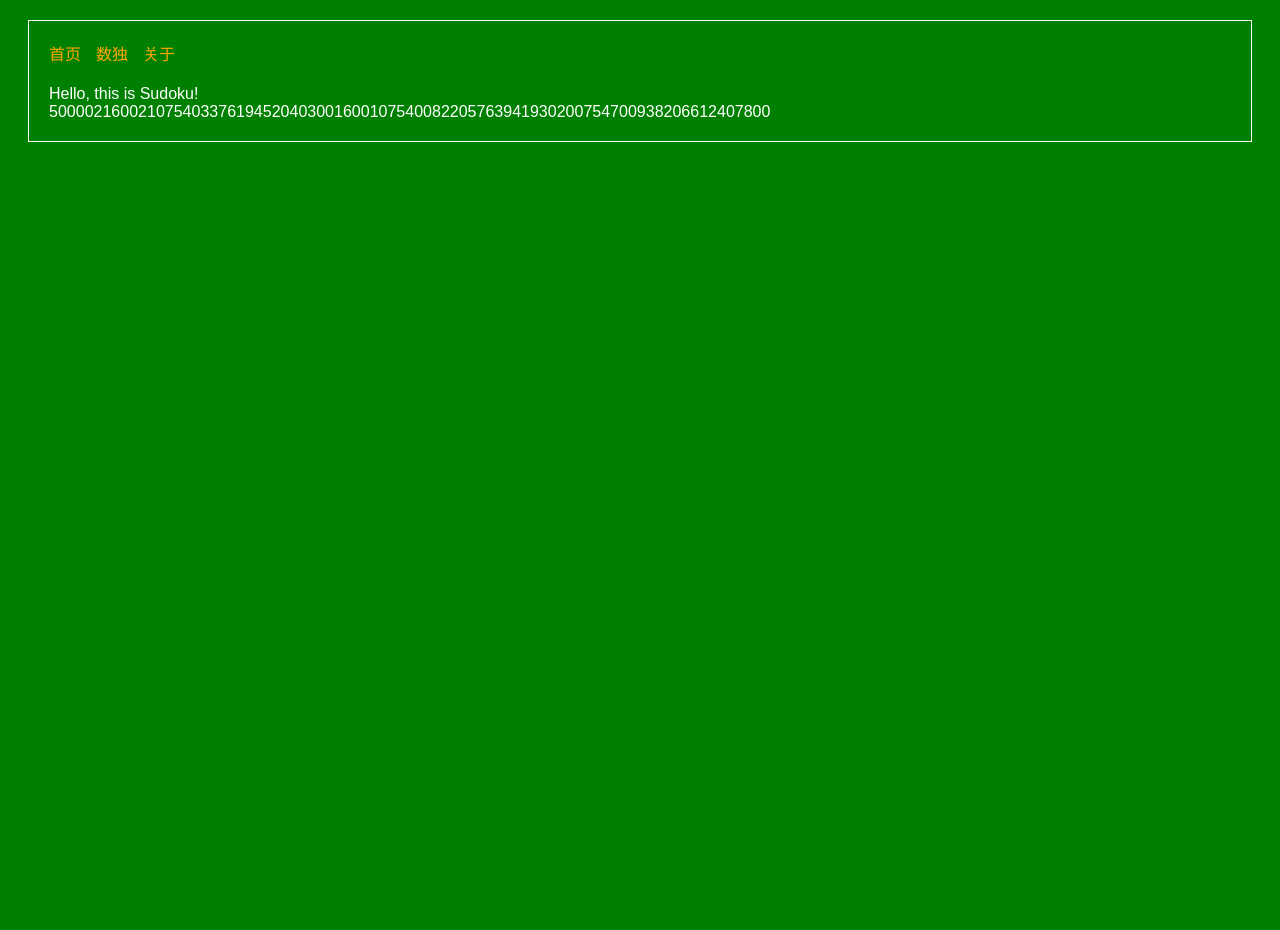
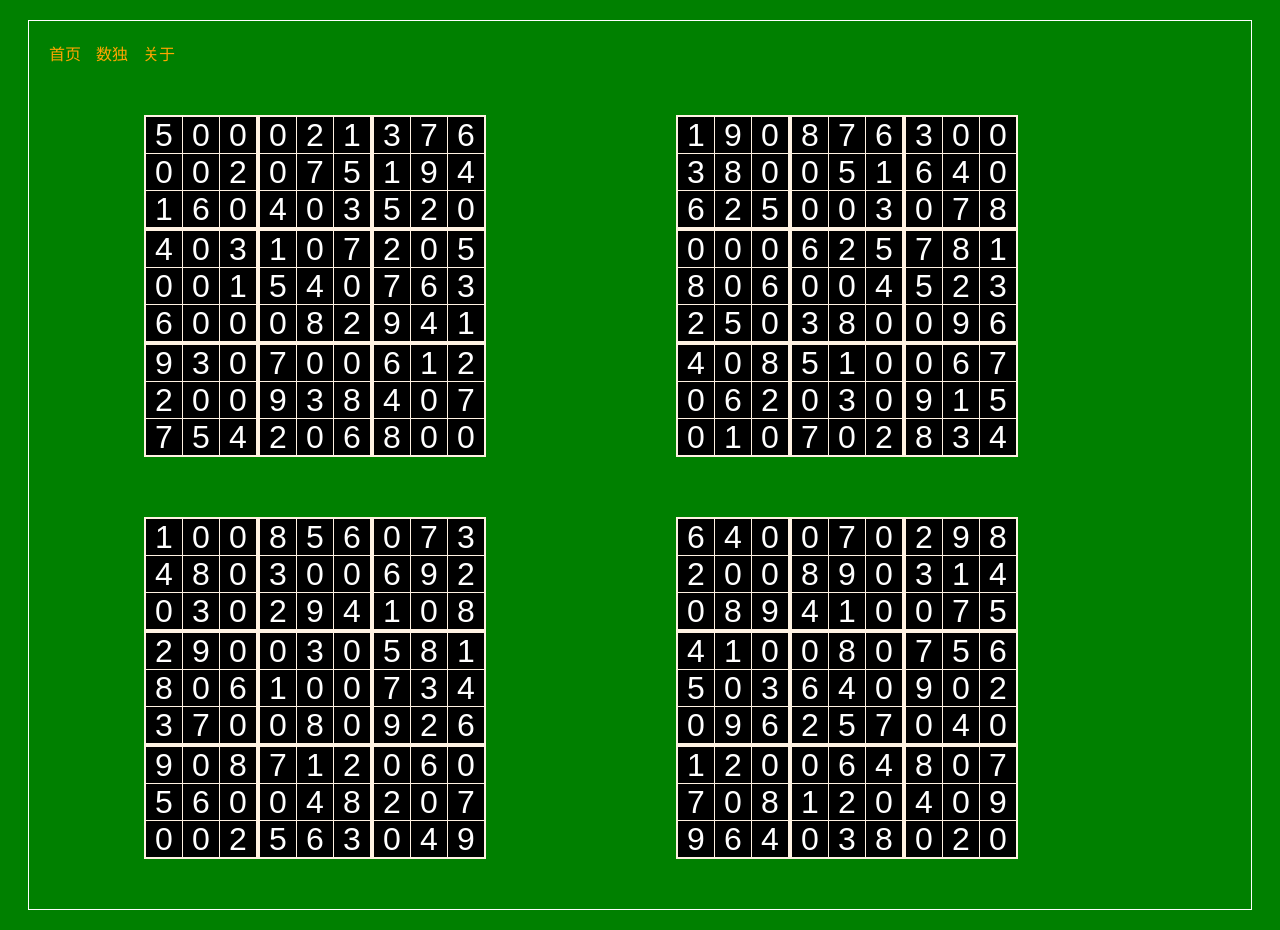
Before and after one commit to biztudio/nextbrain, a Next.js app: page /sudoku in a window 1280 px wide. Before the commit the page ends 800 px from the top, so only its background shows below. Built offline with nearby package versions, Linux system fonts and the light colour scheme.

Commit message:
grid init

```diff
--- a/components/Sudoku.js
+++ b/components/Sudoku.js
@@ -1,31 +1,71 @@
 import sudokukit from '../middleware/sudokukit';
 
 const groupsize = 9;
-const getSudoku = level => {
+const getSudokuData = level => {
 
     let puzzle = sudokukit.getSudokuPuzzle(level).SudokuPuzzle//level is between 2 and 6
     let groupCount = puzzle.length / groupsize;
     let sudokuGroups = [];
 
+    let cellsInGroup = [];
+    let groupIndex = 0;
     for(let p of puzzle){
-        let cellsInGroup = [];
-        //TODO:
-        sudokuGroups.push(cellsInGroup.slice(0));
+
+        cellsInGroup.push(p);
+        if(p.index % groupsize == groupsize - 1){
+
+            sudokuGroups.push({data:cellsInGroup.slice(0), index:groupIndex});
+            cellsInGroup = [];
+            groupIndex++;
+        }
+
     }
 
-    return (
+    return sudokuGroups;
+}
+
+//
+const renderSudoku = (level) => {
+
+    return(
         <div>
             <div className='sudokucontainer'>
-                {puzzle.map(s => <div key={s.index}>{s.display}</div>)}
+
+                { getSudokuData(level).map(sg =>
+                    <div  className='sudokugroup' key={sg.index}>
+                        {sg.data.map(sd => <div className='sudokudisplay' key={sd.index}>{sd.display}</div>)}
+                    </div>) }
+
             </div>
             <style jsx>{`
                 .sudokucontainer{
                     display:flex;
                     flex-direction:row;
                     flex-wrap: wrap;
+                    justify-content:space-around;
+                    background:#FFF2E2;
+                    width:342px;
+                    height:342px;
+                    margin:30px;
                 }
                 .sudokugroup{
+                    display:flex;
+                    flex-direction:row;
                     flex-wrap: wrap;
+                    justify-content:space-around;
+
+                    background:#FFF2E2;
+                    font-size:32px;
+                    width: 111px;
+                    height: 111px;
+                    margin-top:2px;
+                }
+                .sudokudisplay{
+                    width:36px;
+                    height:36px;
+                    display:flex;
+                    justify-content:center;
+                    background:#000;
                 }
                 .sudokuanswer{
                     color: purple;
@@ -34,17 +74,31 @@ const getSudoku = level => {
                     color: gray;
                 }
             `}</style>
-        </div>
-    );
-}
+        </div>)
+};
+
 
 const SudokuComponent = (props) => {
-
+    let sudosuks = []
+    for(let sindex = 0; sindex < props.count; sindex++)
+        sudosuks.push(renderSudoku(props.level));
     return (
         <div>
-            Hello, this is Sudoku!
-            {getSudoku(props.level)}
+        <div className='sudokupage'>
 
+            { sudosuks }
+
+        </div>
+        <style jsx>{`
+            .sudokupage{
+                display:flex;
+                flex-direction:row;
+                flex-wrap: wrap;
+                justify-content:space-around;
+                width:90%;
+
+            }
+        `}</style>
         </div>
     )
 };
--- a/pages/sudoku.js
+++ b/pages/sudoku.js
@@ -6,7 +6,7 @@ const Sudoku = (props) => (
 
     <Layout   title="Nextbrain - 数独">
 
-        <SudokuComponent level='3' />
+        <SudokuComponent level='3' count='4'/>
 
     </Layout>
 
```
